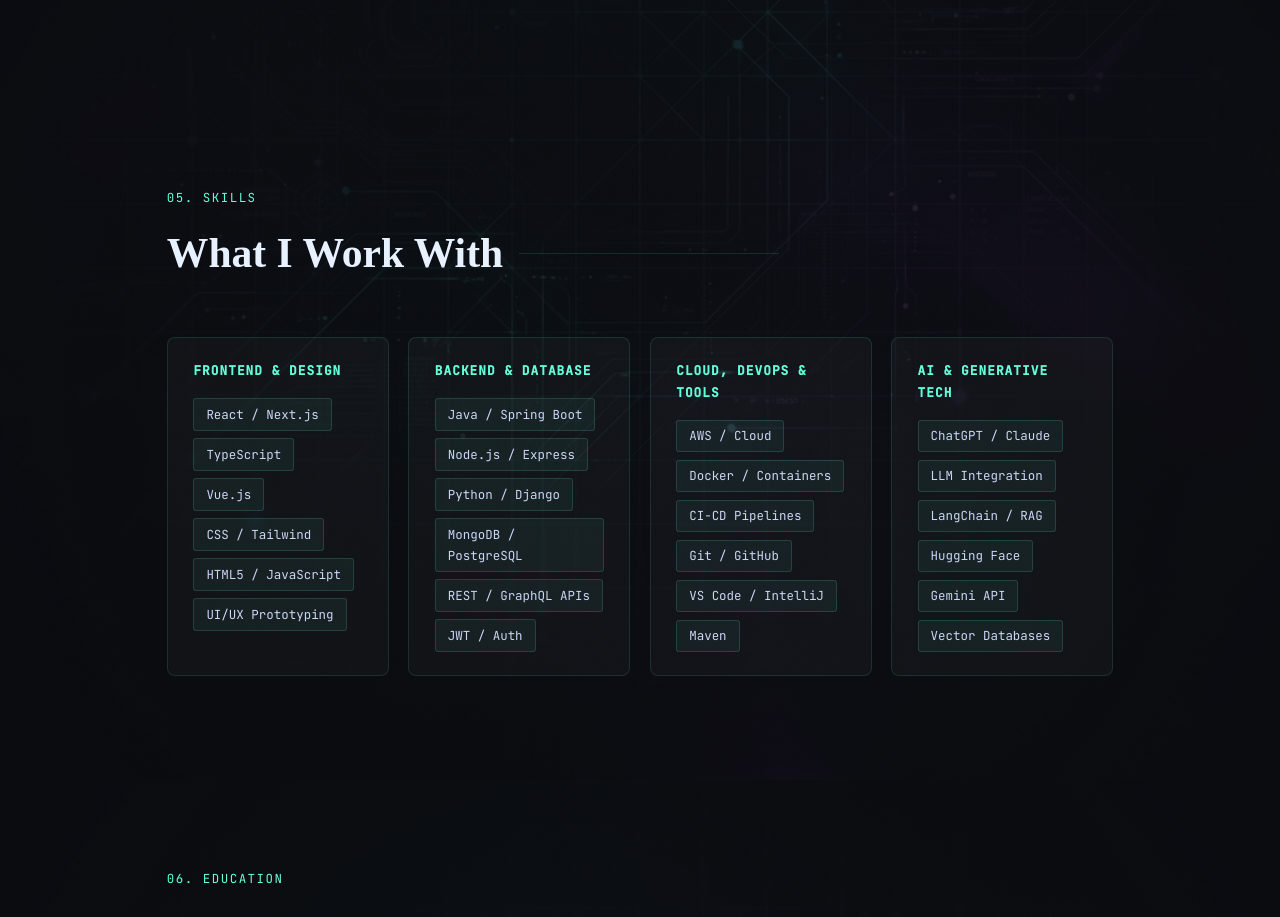
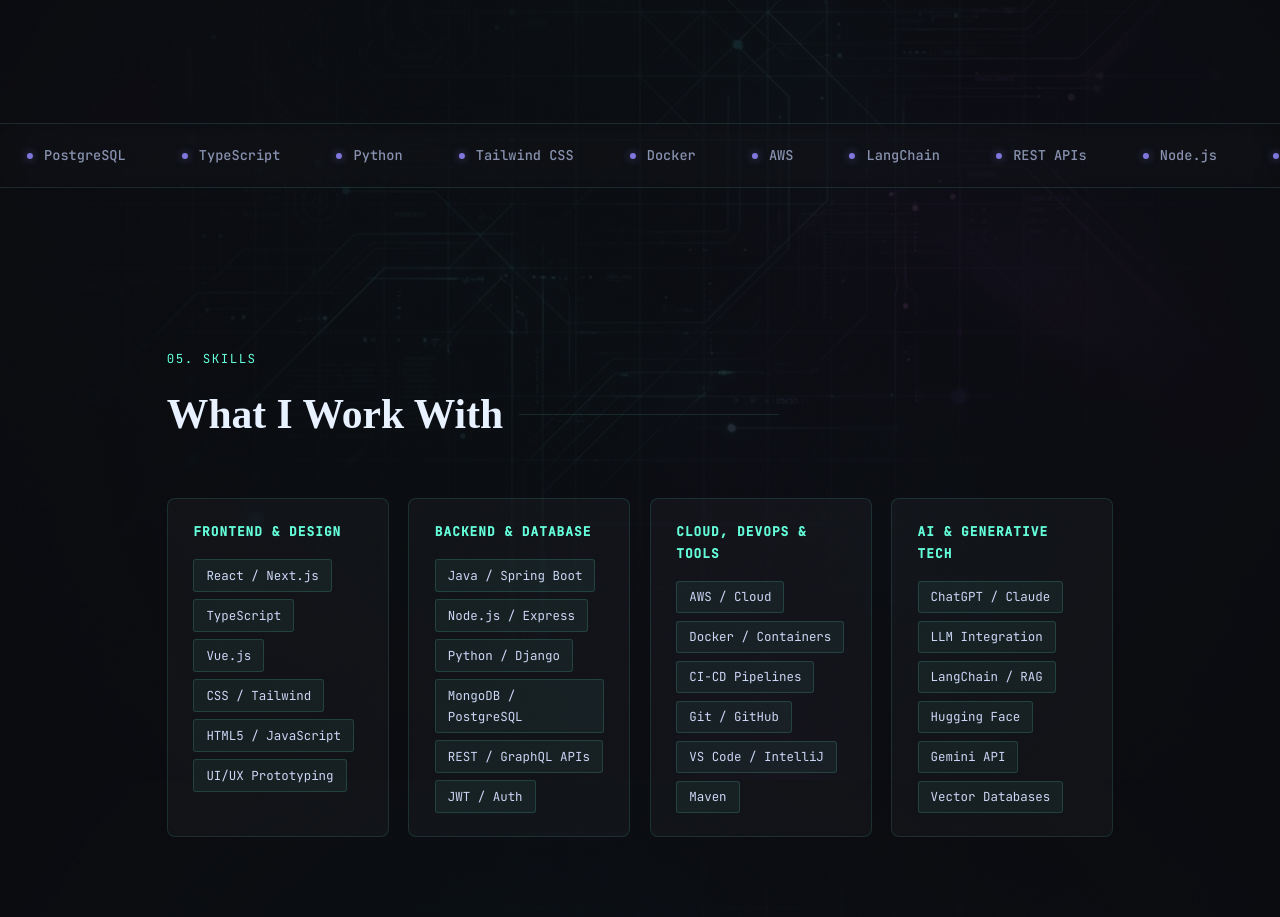
Before and after one commit to mrunali-hatzade/mrunali-portfolio, a Next.js app: page / in a window 1280 px wide. Shown: the part 5620-6537 px from the top of the page. Built offline with nearby package versions, Linux system fonts and the light colour scheme.

Commit message:
Add infinite horizontal tech-ticker skills slider

```diff
--- a/src/app/globals.css
+++ b/src/app/globals.css
@@ -2724,3 +2724,63 @@ footer {
   cursor: not-allowed;
   pointer-events: none;
 }
+
+/* ── TECH TICKER SLIDER ── */
+.tech-ticker-container {
+  width: 100vw;
+  margin-left: calc(-50vw + 50%);
+  background: rgba(19, 20, 26, 0.45);
+  border-top: 1px solid var(--border);
+  border-bottom: 1px solid var(--border);
+  overflow: hidden;
+  padding: 1.25rem 0;
+  display: flex;
+  position: relative;
+  margin-bottom: 4rem;
+  margin-top: 2rem;
+  box-shadow: inset 0 1px 20px rgba(0, 0, 0, 0.2);
+}
+
+.tech-ticker-wrapper {
+  display: flex;
+  white-space: nowrap;
+  animation: ticker-slide 32s linear infinite;
+  gap: 3.5rem;
+  padding-right: 3.5rem;
+}
+
+.tech-ticker-wrapper:hover {
+  animation-play-state: paused;
+}
+
+.ticker-item {
+  display: flex;
+  align-items: center;
+  gap: 0.7rem;
+  font-family: 'JetBrains Mono', monospace;
+  font-size: 0.85rem;
+  font-weight: 500;
+  color: var(--muted);
+  transition: all 0.3s cubic-bezier(0.25, 0.8, 0.25, 1);
+  cursor: default;
+}
+
+.ticker-item:hover {
+  color: var(--accent);
+  transform: translateY(-1px) scale(1.04);
+  text-shadow: 0 0 10px rgba(100, 255, 218, 0.25);
+}
+
+.ticker-dot {
+  width: 6px;
+  height: 6px;
+  border-radius: 50%;
+  background: var(--accent2);
+  box-shadow: 0 0 8px rgba(127, 119, 221, 0.6);
+  display: inline-block;
+}
+
+@keyframes ticker-slide {
+  0% { transform: translateX(0); }
+  100% { transform: translateX(-50%); }
+}
--- a/src/app/page.js
+++ b/src/app/page.js
@@ -1300,6 +1300,46 @@ export default function Home() {
         </div>
       </section>
 
+      {/* TECH TICKER SLIDER */}
+      <div className="tech-ticker-container">
+        <div className="tech-ticker-wrapper">
+          <div className="ticker-item"><span className="ticker-dot"></span>React</div>
+          <div className="ticker-item"><span className="ticker-dot"></span>Next.js</div>
+          <div className="ticker-item"><span className="ticker-dot"></span>Spring Boot</div>
+          <div className="ticker-item"><span className="ticker-dot"></span>Java</div>
+          <div className="ticker-item"><span className="ticker-dot"></span>PostgreSQL</div>
+          <div className="ticker-item"><span className="ticker-dot"></span>TypeScript</div>
+          <div className="ticker-item"><span className="ticker-dot"></span>Python</div>
+          <div className="ticker-item"><span className="ticker-dot"></span>Tailwind CSS</div>
+          <div className="ticker-item"><span className="ticker-dot"></span>Docker</div>
+          <div className="ticker-item"><span className="ticker-dot"></span>AWS</div>
+          <div className="ticker-item"><span className="ticker-dot"></span>LangChain</div>
+          <div className="ticker-item"><span className="ticker-dot"></span>REST APIs</div>
+          <div className="ticker-item"><span className="ticker-dot"></span>Node.js</div>
+          <div className="ticker-item"><span className="ticker-dot"></span>MongoDB</div>
+          <div className="ticker-item"><span className="ticker-dot"></span>Git & GitHub</div>
+          <div className="ticker-item"><span className="ticker-dot"></span>AI Integration</div>
+
+          {/* Repeated for seamless loop */}
+          <div className="ticker-item"><span className="ticker-dot"></span>React</div>
+          <div className="ticker-item"><span className="ticker-dot"></span>Next.js</div>
+          <div className="ticker-item"><span className="ticker-dot"></span>Spring Boot</div>
+          <div className="ticker-item"><span className="ticker-dot"></span>Java</div>
+          <div className="ticker-item"><span className="ticker-dot"></span>PostgreSQL</div>
+          <div className="ticker-item"><span className="ticker-dot"></span>TypeScript</div>
+          <div className="ticker-item"><span className="ticker-dot"></span>Python</div>
+          <div className="ticker-item"><span className="ticker-dot"></span>Tailwind CSS</div>
+          <div className="ticker-item"><span className="ticker-dot"></span>Docker</div>
+          <div className="ticker-item"><span className="ticker-dot"></span>AWS</div>
+          <div className="ticker-item"><span className="ticker-dot"></span>LangChain</div>
+          <div className="ticker-item"><span className="ticker-dot"></span>REST APIs</div>
+          <div className="ticker-item"><span className="ticker-dot"></span>Node.js</div>
+          <div className="ticker-item"><span className="ticker-dot"></span>MongoDB</div>
+          <div className="ticker-item"><span className="ticker-dot"></span>Git & GitHub</div>
+          <div className="ticker-item"><span className="ticker-dot"></span>AI Integration</div>
+        </div>
+      </div>
+
       {/* 05. SKILLS */}
       <section id="skills">
         <p className="section-label">05. Skills</p>
```
